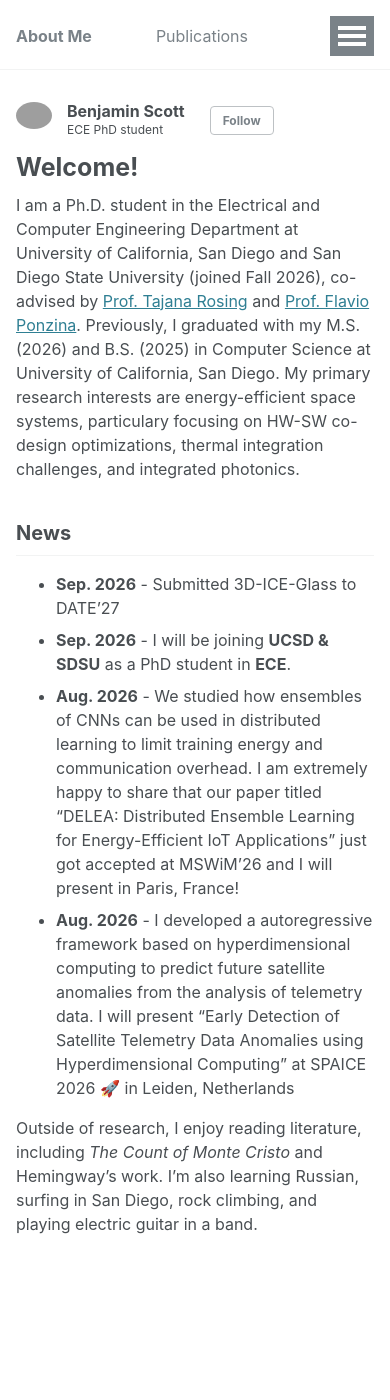
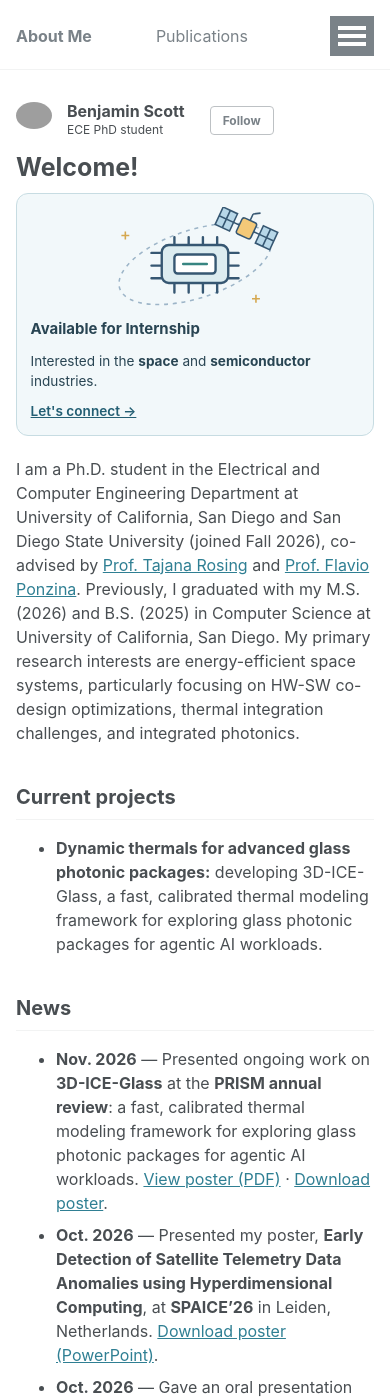
Before and after one commit to bmscott73/bmscott73.github.io, a Jekyll site: the page built from _pages/about.md, in a window 390 px wide and 1400 px high. Built offline with Jekyll 4.4.1, drawn with Linux system fonts in a browser that asks for light colours; some of the changed text lies outside the part shown; grey boxes are pictures that could not be loaded.

Commit message:
Add conference materials, current projects, and internship availability

```diff
--- a/_pages/about.md
+++ b/_pages/about.md
@@ -7,13 +7,45 @@ redirect_from:
   - /about.html
 ---
 
-I am a Ph.D. student in the Electrical and Computer Engineering Department at University of California, San Diego and San Diego State University (joined Fall 2026), co-advised by [Prof. Tajana Rosing](https://cseweb.ucsd.edu/~trosing/) and [Prof. Flavio Ponzina](https://flavio-ponzina.github.io/flavio-ponzina/index.html). Previously, I graduated with my M.S. (2026) and B.S. (2025) in Computer Science at University of California, San Diego. My primary research interests are energy-efficient space systems, particulary focusing on HW-SW co-design optimizations, thermal integration challenges, and integrated photonics.
+<aside class="internship-card" aria-label="Internship availability">
+  <svg viewBox="0 0 240 140" role="img" aria-label="A satellite orbiting a semiconductor chip" xmlns="http://www.w3.org/2000/svg">
+    <ellipse cx="120" cy="72" rx="100" ry="43" fill="none" stroke="#9db5c8" stroke-width="2" stroke-dasharray="5 6" transform="rotate(-18 120 72)"/>
+    <g stroke="#365772" stroke-width="3" stroke-linecap="round">
+      <path d="M94 38v12m18-12v12m18-12v12m18-12v12M94 96v12m18-12v12m18-12v12m18-12v12M77 58H65m12 16H65m12 16H65m98-32h12m-12 16h12m-12 16h12"/>
+      <rect x="78" y="48" width="84" height="48" rx="9" fill="#dcecf0"/>
+      <rect x="94" y="60" width="52" height="24" rx="4" fill="#fff"/>
+      <path d="M105 72h30" stroke="#378581"/>
+    </g>
+    <g transform="translate(185 27) rotate(25)" stroke="#365772" stroke-width="2">
+      <rect x="-10" y="-11" width="20" height="22" rx="3" fill="#f4c978"/>
+      <path d="M0-11v-9m0 0l8-5" fill="none"/>
+      <path d="M-10 0h-8m28 0h8"/>
+      <rect x="-38" y="-12" width="20" height="24" fill="#b7d7e8"/>
+      <rect x="18" y="-12" width="20" height="24" fill="#b7d7e8"/>
+      <path d="M-28-12v24m56-24v24M-38 0h20m36 0h20"/>
+    </g>
+    <path d="M32 31v10m-5-5h10M197 111v10m-5-5h10" stroke="#d5a84f" stroke-width="2"/>
+  </svg>
+  <p class="internship-card__label">Available for Internship</p>
+  <p>Interested in the <strong>space</strong> and <strong>semiconductor</strong> industries.</p>
+  <a href="mailto:{{ site.author.email }}">Let's connect &rarr;</a>
+</aside>
+
+I am a Ph.D. student in the Electrical and Computer Engineering Department at University of California, San Diego and San Diego State University (joined Fall 2026), co-advised by [Prof. Tajana Rosing](https://cseweb.ucsd.edu/~trosing/) and [Prof. Flavio Ponzina](https://flavio-ponzina.github.io/flavio-ponzina/index.html). Previously, I graduated with my M.S. (2026) and B.S. (2025) in Computer Science at University of California, San Diego. My primary research interests are energy-efficient space systems, particularly focusing on HW-SW co-design optimizations, thermal integration challenges, and integrated photonics.
+
+<div class="home-section-break"></div>
+
+## Current projects
+
+- **Dynamic thermals for advanced glass photonic packages:** developing 3D-ICE-Glass, a fast, calibrated thermal modeling framework for exploring glass photonic packages for agentic AI workloads.
 
 ## News
 
-- **Sep. 2026** - Submitted 3D-ICE-Glass to DATE'27
-- **Sep. 2026** - I will be joining **UCSD & SDSU** as a PhD student in **ECE**.
-- **Aug. 2026** - We studied how ensembles of CNNs can be used in distributed learning to limit training energy and communication overhead. I am extremely happy to share that our paper titled "DELEA: Distributed Ensemble Learning for Energy-Efficient IoT Applications" just got accepted at MSWiM'26 and I will present in Paris, France!
-- **Aug. 2026** - I developed a autoregressive framework based on hyperdimensional computing to predict future satellite anomalies from the analysis of telemetry data. I will present "Early Detection of Satellite Telemetry Data Anomalies using Hyperdimensional Computing" at SPAICE 2026 🚀 in Leiden, Netherlands
+- **Nov. 2026** — Presented ongoing work on **3D-ICE-Glass** at the **PRISM annual review**: a fast, calibrated thermal modeling framework for exploring glass photonic packages for agentic AI workloads. [View poster (PDF)]({{ '/files/presentations/prism-2026-3d-ice-glass-poster.pdf' | relative_url }}) · <a href="{{ '/files/presentations/prism-2026-3d-ice-glass-poster.pdf' | relative_url }}" download>Download poster</a>.
+- **Oct. 2026** — Presented my poster, **Early Detection of Satellite Telemetry Data Anomalies using Hyperdimensional Computing**, at **SPAICE'26** in Leiden, Netherlands. <a href="{{ '/files/presentations/spaice-2026-satanomhd-poster.pptx' | relative_url }}" download>Download poster (PowerPoint)</a>.
+- **Oct. 2026** — Gave an oral presentation on **DELEA: Distributed Ensemble Learning for Energy-Efficient IoT Applications** at **MSWiM'26** in Paris, France. <a href="{{ '/files/presentations/delea-mswim-2026-slides.pptx' | relative_url }}" download>Download slides (PowerPoint)</a>.
+- **Sep. 2026** — Joined **UCSD & SDSU** as a PhD student in **ECE**.
+- **Aug. 2026** — Our paper **DELEA: Distributed Ensemble Learning for Energy-Efficient IoT Applications** was accepted at **MSWiM'26**.
+- **Aug. 2026** — Our paper **Early Detection of Satellite Telemetry Data Anomalies using Hyperdimensional Computing** was accepted at **SPAICE 2026**.
 
-Outside of research, I enjoy reading literature, including *The Count of Monte Cristo* and Hemingway's work. I'm also learning Russian, surfing in San Diego, rock climbing, and playing electric guitar in a band.
+Outside of research, I enjoy reading novels, including *The Count of Monte Cristo* and Hemingway's work. I'm also learning Russian, surfing in San Diego, rock climbing, playing pick-up basketball, and playing electric guitar in a band.
--- a/assets/css/main.scss
+++ b/assets/css/main.scss
@@ -39,3 +39,26 @@
 @import "vendor/font-awesome/brands";
 @import "vendor/magnific-popup/magnific-popup";
 @import "print";
+
+/* Homepage internship callout: pairs with the profile sidebar on wide screens. */
+.internship-card {
+  float: right;
+  width: 235px;
+  margin: 0 0 1.5em 1.75em;
+  padding: 1em;
+  border: 1px solid #c7dce2;
+  border-radius: 12px;
+  background: #f2f8fa;
+  color: #294553;
+  font-size: 0.85em;
+  line-height: 1.5;
+}
+.internship-card svg { display: block; width: 100%; height: auto; }
+.internship-card p { margin: 0 0 0.7em; }
+.internship-card .internship-card__label { font-weight: 700; font-size: 1.1em; }
+.internship-card a { color: #235e73; font-weight: 600; }
+.home-section-break { clear: both; }
+@media (max-width: 1100px) {
+  .internship-card { float: none; width: 100%; margin: 0 0 1.5em; }
+  .internship-card svg { max-width: 190px; margin: 0 auto; }
+}
```
Also changed, not shown: _pages/mentoring.md (+1 -11 lines), 3 other files.
